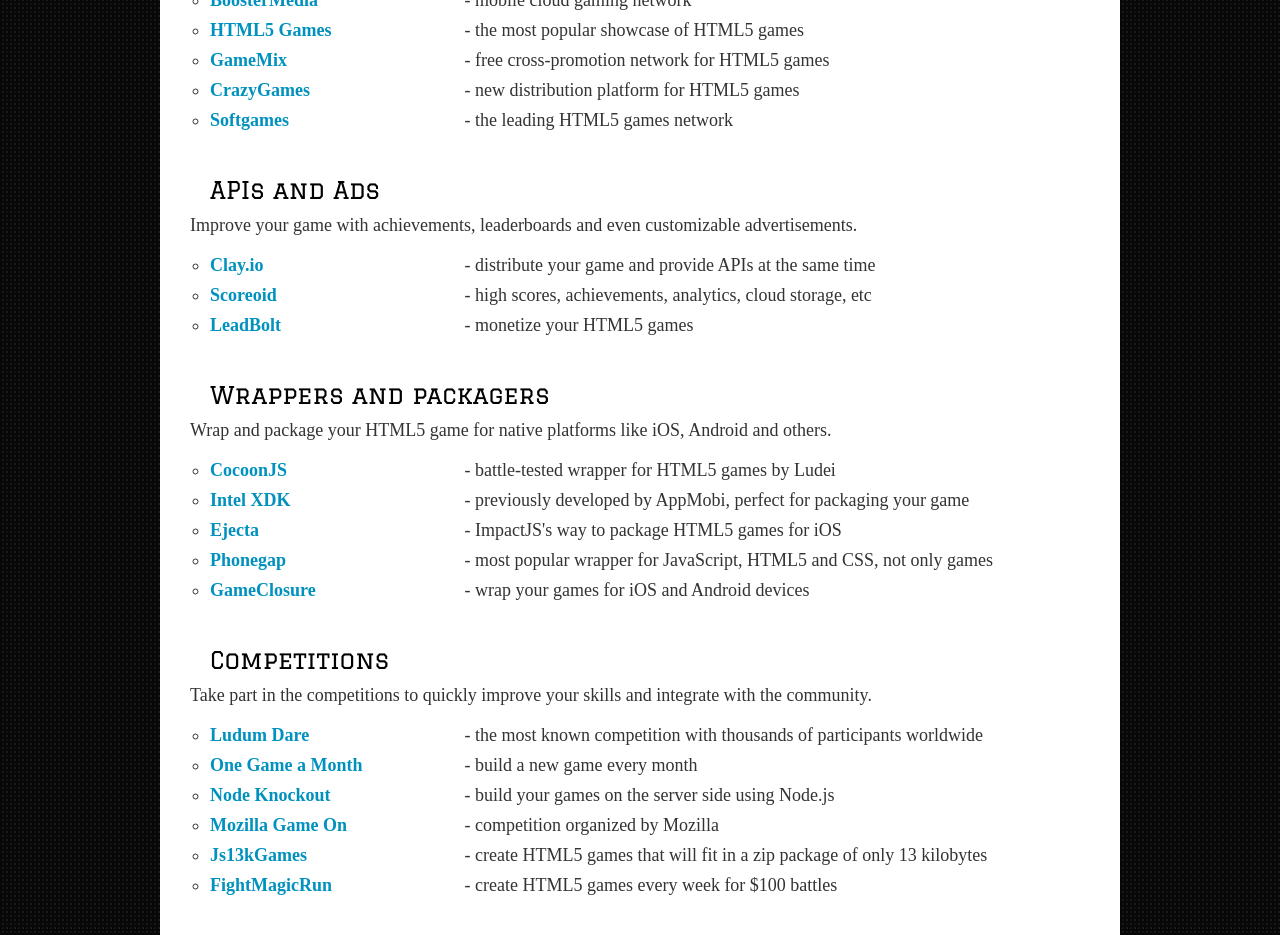
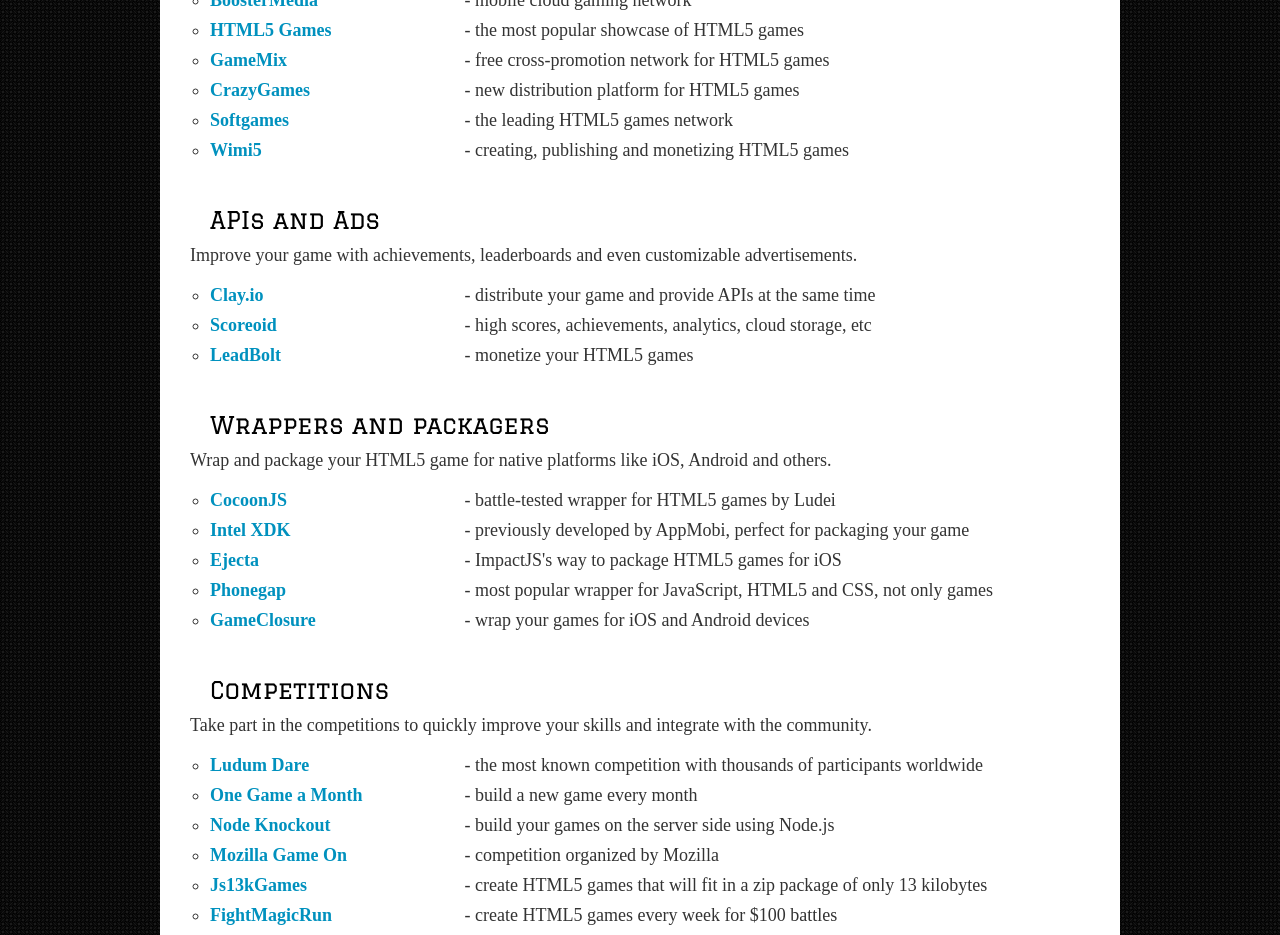
Before and after one commit to EnclaveGames/HTML5-Gamedev-Starter, a plain HTML site: page index.html in a window 1280 px wide. Shown: the part 1660-2595 px from the top of the page. Drawn offline with Linux system fonts and the light colour scheme; files whose address does not match are found by name.

Commit message:
added Wimi5 to the distribution platforms

```diff
--- a/index.html
+++ b/index.html
@@ -85,6 +85,7 @@
       <li><a href="http://www.gamemix.com/">GameMix</a> - free cross-promotion network for HTML5 games</li>
       <li><a href="http://www.crazygames.com/t/html5">CrazyGames</a> - new distribution platform for HTML5 games</li>
       <li><a href="http://www.softgames.de/">Softgames</a> - the leading HTML5 games network</li>
+      <li><a href="http://wimi5.com/">Wimi5</a> - creating, publishing and monetizing HTML5 games</li>
     </ul>
     <h3 id="api">APIs and Ads<span><a href="#api">#api</a></span></h3>
     <p>Improve your game with achievements, leaderboards and even customizable advertisements.</p>
```
